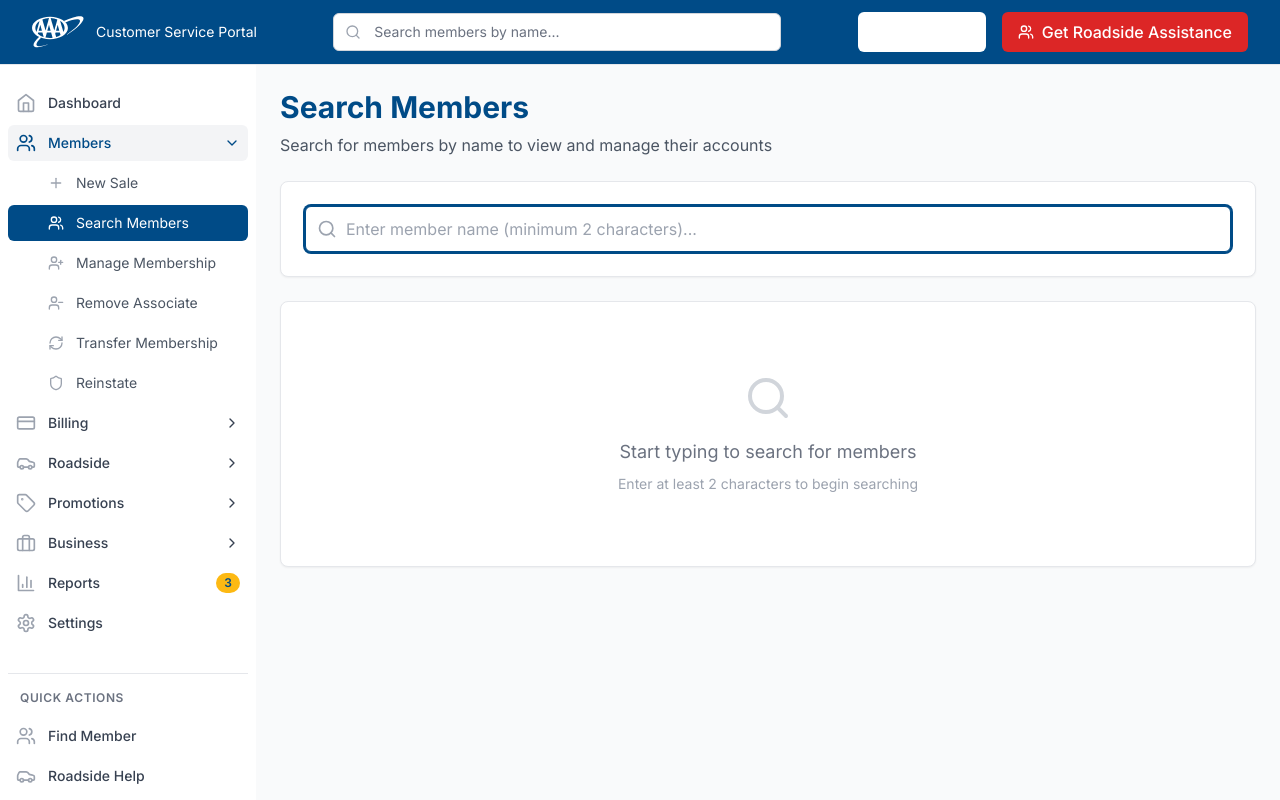
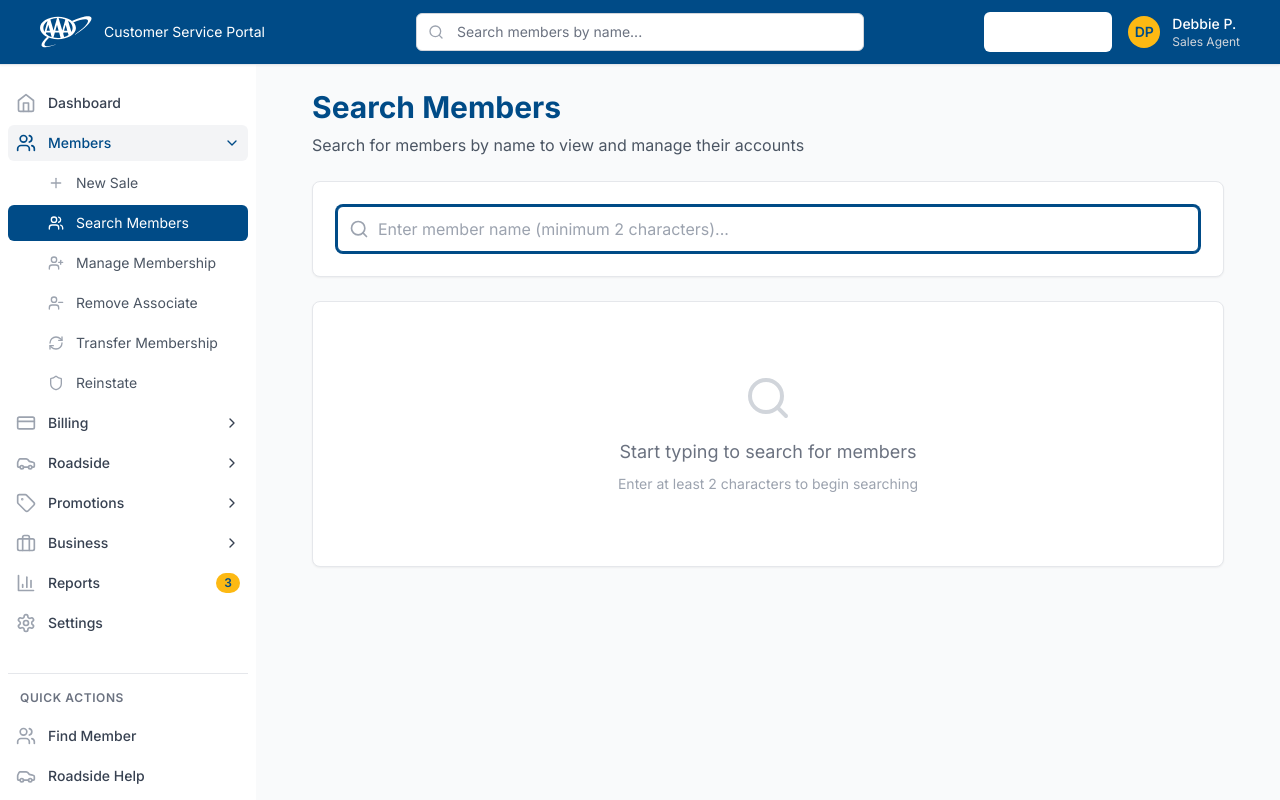
Before and after one commit to lazartodicBP/aaa-portal, a Next.js app: page /members/search in a window 1280 px wide. Built offline with nearby package versions, Linux system fonts and the light colour scheme.

Commit message:
Minor styling fixes

```diff
--- a/src/app/(dashboard)/manage-membership/[accountId]/page.tsx
+++ b/src/app/(dashboard)/manage-membership/[accountId]/page.tsx
@@ -65,14 +65,18 @@
   }
 
   return (
-    <div className="space-y-6">
+    <div className="space-y-6 max-w-6xl mx-auto px-4 sm:px-6 lg:px-8">
       <div className="flex justify-between items-center">
         <h1 className="text-3xl font-bold text-aaa-blue">
           Manage Membership
         </h1>
         <div className="flex gap-2">
-          <Button variant="secondary">
-            Add New Product
+          <Button
+            variant="primary"
+            onClick={() => router.push(`/upgrade/${accountId}`)}
+            className="w-full"
+          >
+            Upgrade Membership
           </Button>
         </div>
       </div>
@@ -131,19 +135,6 @@
           </div>
         </div>
       </Card>
-
-      {/* Actions */}
-      <Card title="Quick Actions">
-        <div className="grid grid-cols-1 md:grid-cols-3 gap-4">
-          <Button
-            variant="primary"
-            onClick={() => router.push(`/upgrade/${accountId}`)}
-            className="w-full"
-          >
-            Upgrade Membership
-          </Button>
-        </div>
-      </Card>
     </div>
   );
 }
--- a/src/app/(dashboard)/members/search/page.tsx
+++ b/src/app/(dashboard)/members/search/page.tsx
@@ -67,7 +67,7 @@
   };
 
   return (
-    <div className="space-y-6">
+    <div className="space-y-6 max-w-6xl mx-auto px-4 sm:px-6 lg:px-8">
       <div>
         <h1 className="text-3xl font-bold text-aaa-blue mb-2">
           Search Members
--- a/src/app/new-sale/page.tsx
+++ b/src/app/new-sale/page.tsx
@@ -16,7 +16,7 @@
   ];
 
   return (
-    <div className="max-w-6xl mx-auto">
+    <div className="space-y-6 max-w-6xl mx-auto px-4 sm:px-6 lg:px-8">
       {/* Progress Steps */}
       <div className="mb-8">
         <div className="flex items-center justify-center">
--- a/src/components/layout/Header.tsx
+++ b/src/components/layout/Header.tsx
@@ -73,16 +73,21 @@
   };
 
   return (
-    <header className="bg-[#004b87] border-b border-gray-200 shadow-sm">
-      <div className="max-w-7xl mx-auto px-4 sm:px-6 lg:px-8">
-        <div className="flex items-center justify-between h-16">
-          <div className="flex items-center">
+    <header className="relative bg-[#004b87] border-b border-gray-200 shadow-sm">
+      <div className="h-16">
+        {/* Logo: absolute left */}
+        <div className="absolute inset-y-0 left-10 flex items-center">
           <Link href="/" className="flex items-center">
             <Logo className="h-8 w-auto text-white" />
-              <span className="ml-3 text-white text-sm">Customer Service Portal</span>
+            <span className="ml-3 text-white text-sm">
+          Customer Service Portal
+        </span>
           </Link>
         </div>
-          <div className="flex-1 max-w-md mx-8" ref={searchRef}>
+
+        {/* Search bar: centered */}
+        <div className="absolute inset-y-0 left-0 right-0 flex justify-center items-center">
+          <div className="w-full max-w-md" ref={searchRef}>
             <div className="relative">
               <div className="absolute inset-y-0 left-0 pl-3 flex items-center pointer-events-none">
                 <Search className="w-4 h-4 text-gray-400" />
@@ -95,14 +100,12 @@
                 className="block w-full pl-10 pr-3 py-2 border border-gray-300 rounded-md leading-5 bg-white placeholder-gray-500 focus:outline-none focus:placeholder-gray-400 focus:ring-1 focus:ring-blue-500 focus:border-blue-500 sm:text-sm"
               />
 
-              {/* Loading indicator */}
               {isSearching && (
                 <div className="absolute inset-y-0 right-0 pr-3 flex items-center">
-                  <div className="animate-spin rounded-full h-4 w-4 border-b-2 border-gray-900"></div>
+                  <div className="animate-spin rounded-full h-4 w-4 border-b-2 border-gray-900" />
                 </div>
               )}
 
-              {/* Search Results Dropdown */}
               {showDropdown && searchResults.length > 0 && (
                 <div className="absolute z-50 mt-1 w-full bg-white rounded-md shadow-lg max-h-60 overflow-auto">
                   <ul className="py-1">
@@ -121,9 +124,7 @@
                               Name: {account.name} • Status: {account.status}
                             </p>
                           </div>
-                          <span className="text-xs text-blue-600">
-                            View →
-                          </span>
+                          <span className="text-xs text-blue-600">View →</span>
                         </div>
                       </li>
                     ))}
@@ -132,9 +133,10 @@
               )}
             </div>
           </div>
+        </div>
 
-          {/* Primary Action Buttons */}
-          <div className="flex items-center gap-4">
+        {/* User Info and Actions: absolute right */}
+        <div className="absolute inset-y-0 right-10 flex items-center gap-4">
           {pathname !== '/new-member' && pathname !== '/new-sale' && (
             <Link href="/new-sale">
               <Button
@@ -147,13 +149,14 @@
             </Link>
           )}
 
-            {/* Quick Actions */}
-            <Link href="/manage">
-              <Button variant="danger" className="text-white ">
-                <Users className="w-4 h-4" />
-                <span className="ml-2">Get Roadside Assistance</span>
-              </Button>
-            </Link>
+          <div className="flex items-center space-x-3">
+            <div className="w-8 h-8 bg-[#FDB913] rounded-full flex items-center justify-center">
+              <span className="text-[#004b87] font-semibold text-sm">DP</span>
+            </div>
+            <div className="hidden md:block text-left">
+              <p className="text-sm font-medium text-white">Debbie P.</p>
+              <p className="text-xs text-gray-300">Sales Agent</p>
+            </div>
           </div>
         </div>
       </div>
```
Lines whose indentation alone changed are shown as unchanged.
